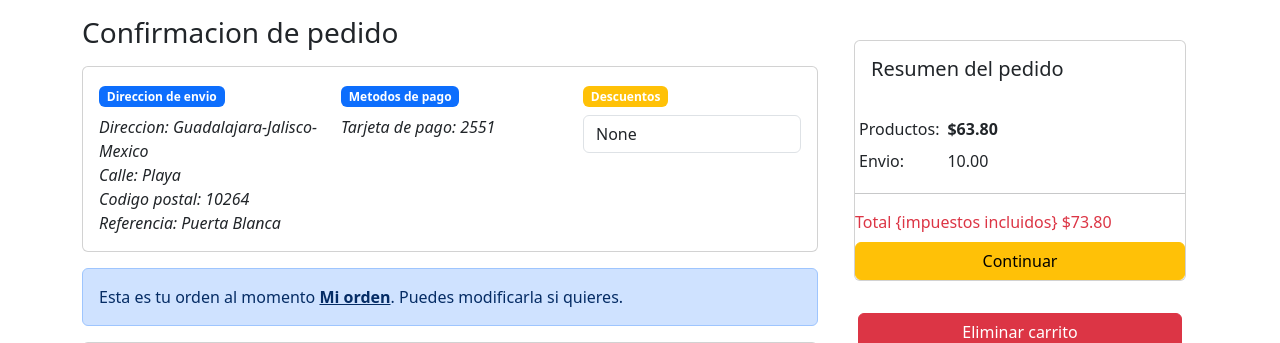
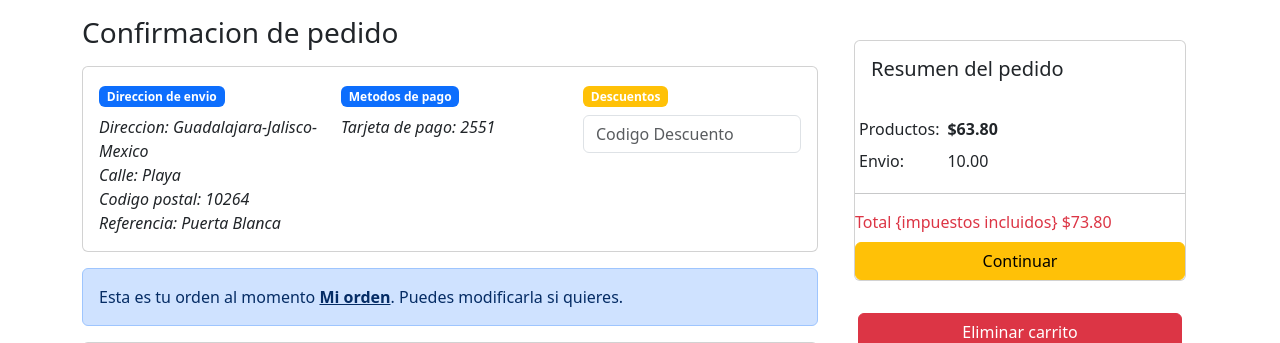
Before and after one commit to zzaxe1zz/PythonCourse, a Django app: template WebDjango/orden/templates/orden/confirmacion.html in a window 1280 px wide. Shown: the part 80-423 px from the top of the page. Run offline with Django 5.2, Linux system fonts and the light colour scheme; the template is opened without the code that fills it: values that come from a table or form of the project are taken from there, others are empty; data comes from the database, SQL or seed files in the repository; both versions use the stored data as it was after the commit; parts of the project's set-up code (start-up, migrations or seed data) failed here and were passed over; some libraries are stand-ins or nearby versions.

Commit message:
Modulo promocionales finalizado

```diff
--- a/WebDjango/orden/templates/orden/confirmacion.html
+++ b/WebDjango/orden/templates/orden/confirmacion.html
@@ -32,7 +32,7 @@
                     <div class="col-4">
                         <div class="badge bg-warning text-wrap mb-2">Descuentos</div>
                         <form id="formPromo-codigo" action="{% url 'validar' %}">
-                            <input type="text" name="codigo" value="{{orden.promo_codigo}}" class="form-control"
+                            <input type="text" name="codigo" value="{{orden.promo_codigo.codigo}}" class="form-control"
                                 placeholder="Codigo Descuento" {% if orden.promo_codigo %} readonly {% endif %}>
                         </form>
                         <div class="text-success" id="codigo-success" style="font-size: 15px;">
--- a/WebDjango/promo_codigo/views.py
+++ b/WebDjango/promo_codigo/views.py
@@ -1,6 +1,6 @@
 from django.shortcuts import render
 from django.http import JsonResponse
-from .models import PromoCodigo
+from .models import PromoCodigo, PromoCodigoManager
 from orden.decorador import validar_cart_and_orden
 
 
@@ -8,7 +8,7 @@ from orden.decorador import validar_cart_and_orden
 def validar(request, cart, orden):
 
     codigo = request.GET.get('code')
-    promo_codigo = PromoCodigo.objects.filter(codigo=codigo).first()
+    promo_codigo = PromoCodigo.objects.get_validar(codigo)
 
     if promo_codigo is None:
         return JsonResponse({
```
Also changed, not shown: WebDjango/promo_codigo/models.py (+11 -0 lines), WebDjango/db.sqlite3.
